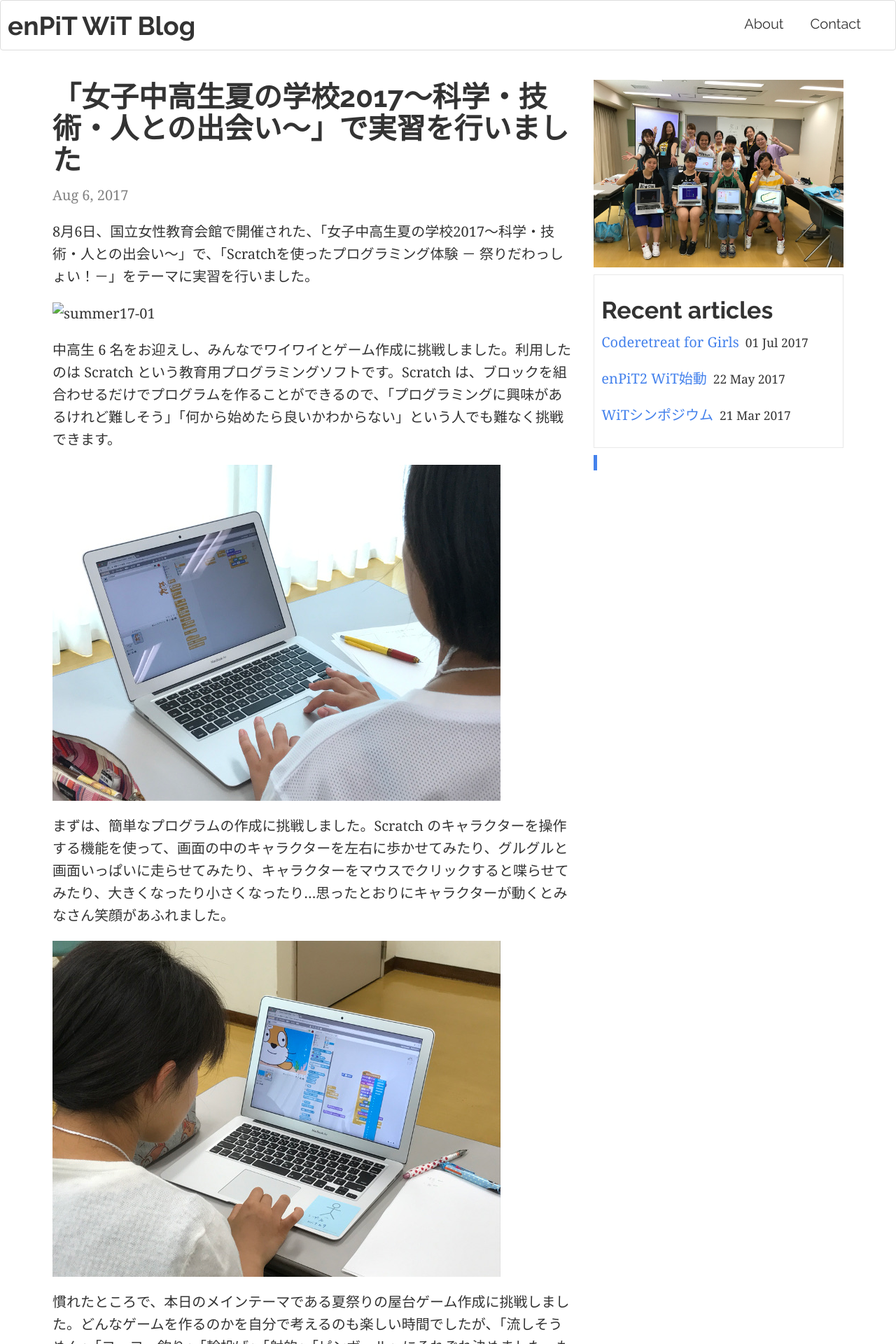
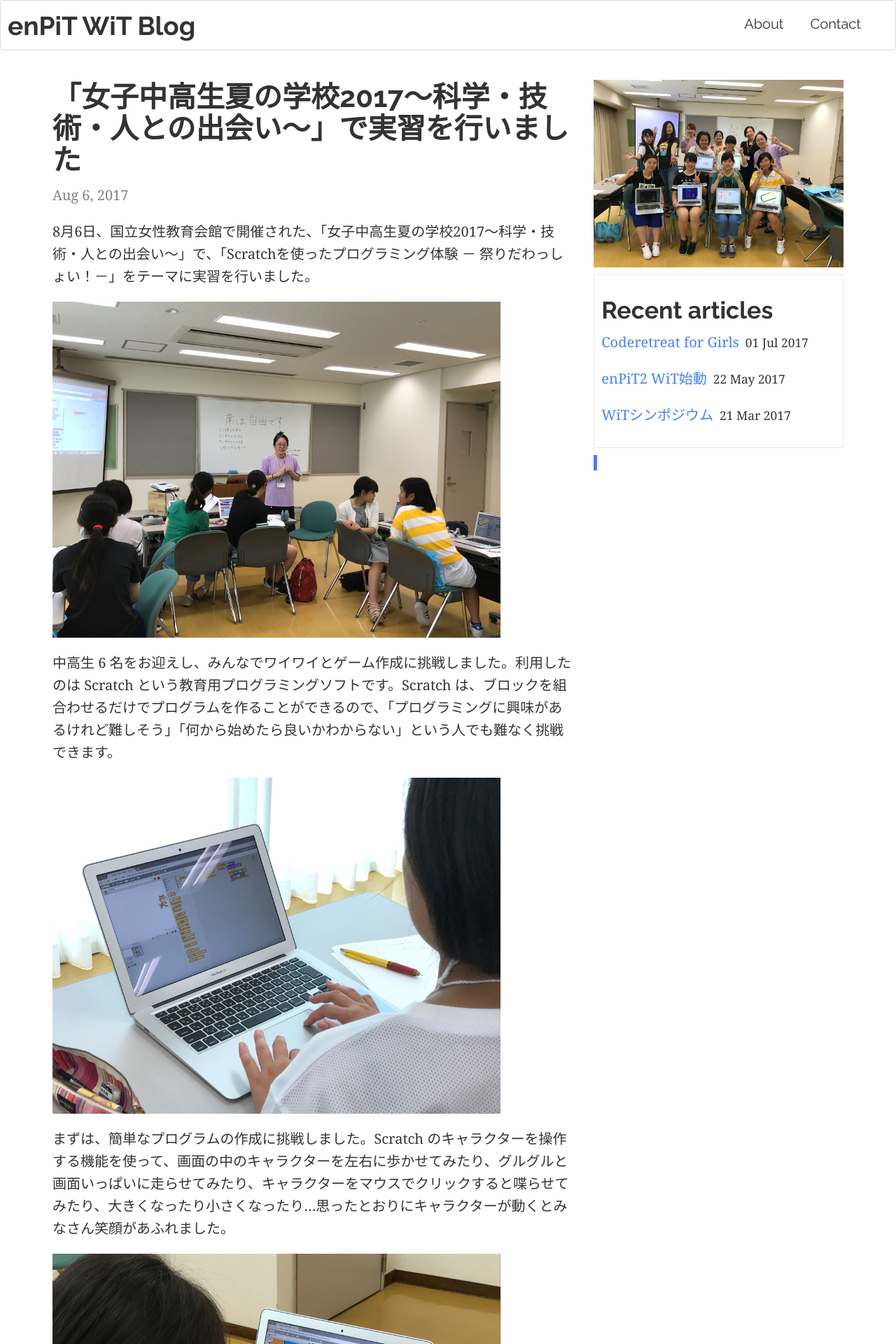
Before and after one commit to witblog/bitblog.github.io, a Jekyll site: the page built from _posts/2017-08-06-SummerCamp17.md, in a window 1280 px wide. Shown: the top 1920 px of the page at 70% size. Built offline with Jekyll 4.4.1, drawn with Linux system fonts in a browser that asks for light colours; comment, search, counter and statistics services are not loaded.

Commit message:
Update 2017-08-06-SummerCamp17.md

```diff
--- a/_posts/2017-08-06-SummerCamp17.md
+++ b/_posts/2017-08-06-SummerCamp17.md
@@ -6,7 +6,7 @@ img: summer17-05.jpg
 
 8月6日、国立女性教育会館で開催された、「女子中高生夏の学校2017～科学・技術・人との出会い～」で、「Scratchを使ったプログラミング体験 － 祭りだわっしょい！－」をテーマに実習を行いました。
 
-![summer17-01]({{site.baseurl}}./images/summer17-01.jpg)
+![summer17-01]({{site.baseurl}}/images/summer17-01.jpg)
 
 中高生 6 名をお迎えし、みんなでワイワイとゲーム作成に挑戦しました。利用したのは Scratch という教育用プログラミングソフトです。Scratch は、ブロックを組合わせるだけでプログラムを作ることができるので、「プログラミングに興味があるけれど難しそう」「何から始めたら良いかわからない」という人でも難なく挑戦できます。
 
```
